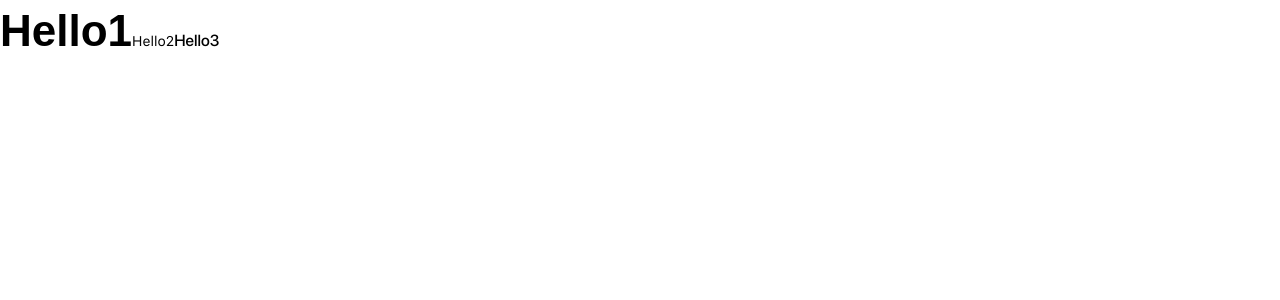
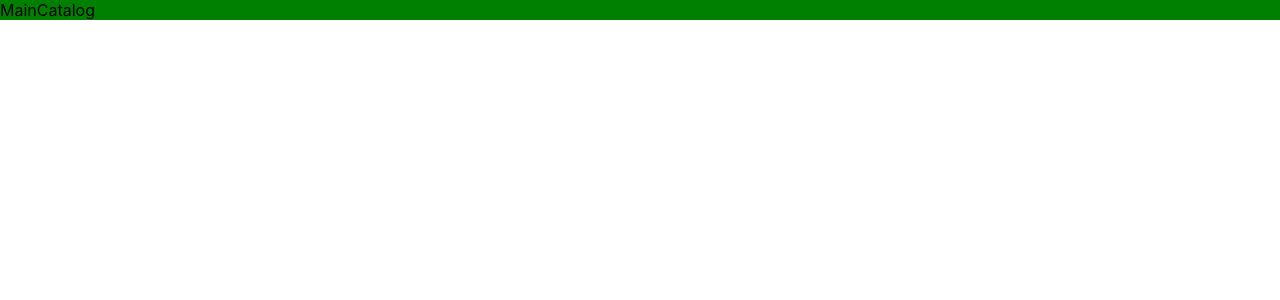
Before and after one commit to theyurec/project-shop, a React (Create React App) app: page / in a window 1280 px wide. Shown: the top 300 px of the page. Built offline with nearby package versions, Linux system fonts and the light colour scheme.

Commit message:
add config

```diff
--- a/src/App.js
+++ b/src/App.js
@@ -1,15 +1,13 @@
 import './App.css'
 import './assets/styles.css'
 import React from 'react'
-import './pages/components/app/Layout/Header'
+import Header from './components/app/Layout/Header'
 
 // Роутинг компонентов
 function App() {
   return (
     <div>
-      <span className="hello1">Hello1</span>
-      <span className="hello2">Hello2</span>
-      <span className="hello3">Hello3</span>
+      <Header />
     </div>
   )
 }
--- /dev/null
+++ b/src/components/app/Layout/Header/index.jsx
@@ -0,0 +1,9 @@
+import React from 'react'
+import { mainMenu } from '../../../../libs/mainMenu'
+import styles from './Header.module.scss'
+
+const Header = () => {
+  return <div className={styles.green}>{mainMenu.map((item) => item.name)}</div>
+}
+
+export default Header
--- a/src/components/index.js
+++ /dev/null
@@ -1 +0,0 @@
-// Здесь будут отдельные бизнес-блоки приложения
--- /dev/null
+++ b/src/libs/mainMenu.js
@@ -0,0 +1,4 @@
+export const mainMenu = [
+  { name: 'Main', link: '/' },
+  { name: 'Catalog', link: '/catalog', children: [{ name: 'Накладные электронные замки', link: '/catalog/1' }] }
+]
--- a/src/pages/components/app/Layout/Header/index.js
+++ /dev/null
@@ -1,8 +0,0 @@
-import styles from './Header.module.scss'
-import React from 'react'
-
-const Index = () => {
-  return <div className={styles.green}>111</div>
-}
-
-export default Index
```
Also changed, not shown: src/components/app/Layout/Header/Header.module.scss (renamed from src/pages/components/app/Layout/Header/Header.module.scss), src/components/app/Layout/index.jsx (added), src/pages/CatalogPage/index.js (added), src/pages/CategoriesPage/index.js (added), src/pages/MainPage/index.js (added), src/pages/ProductPage/index.js (added).
